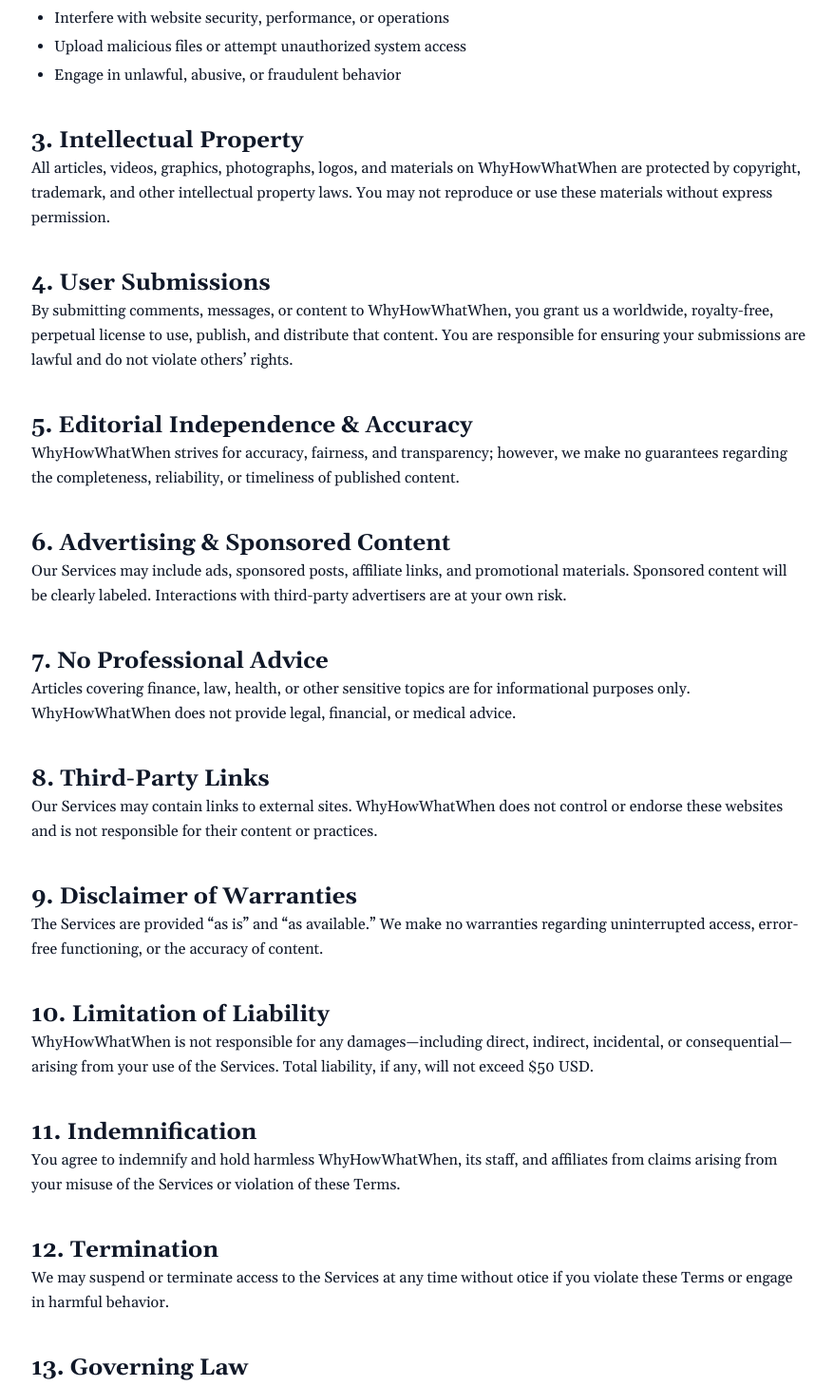
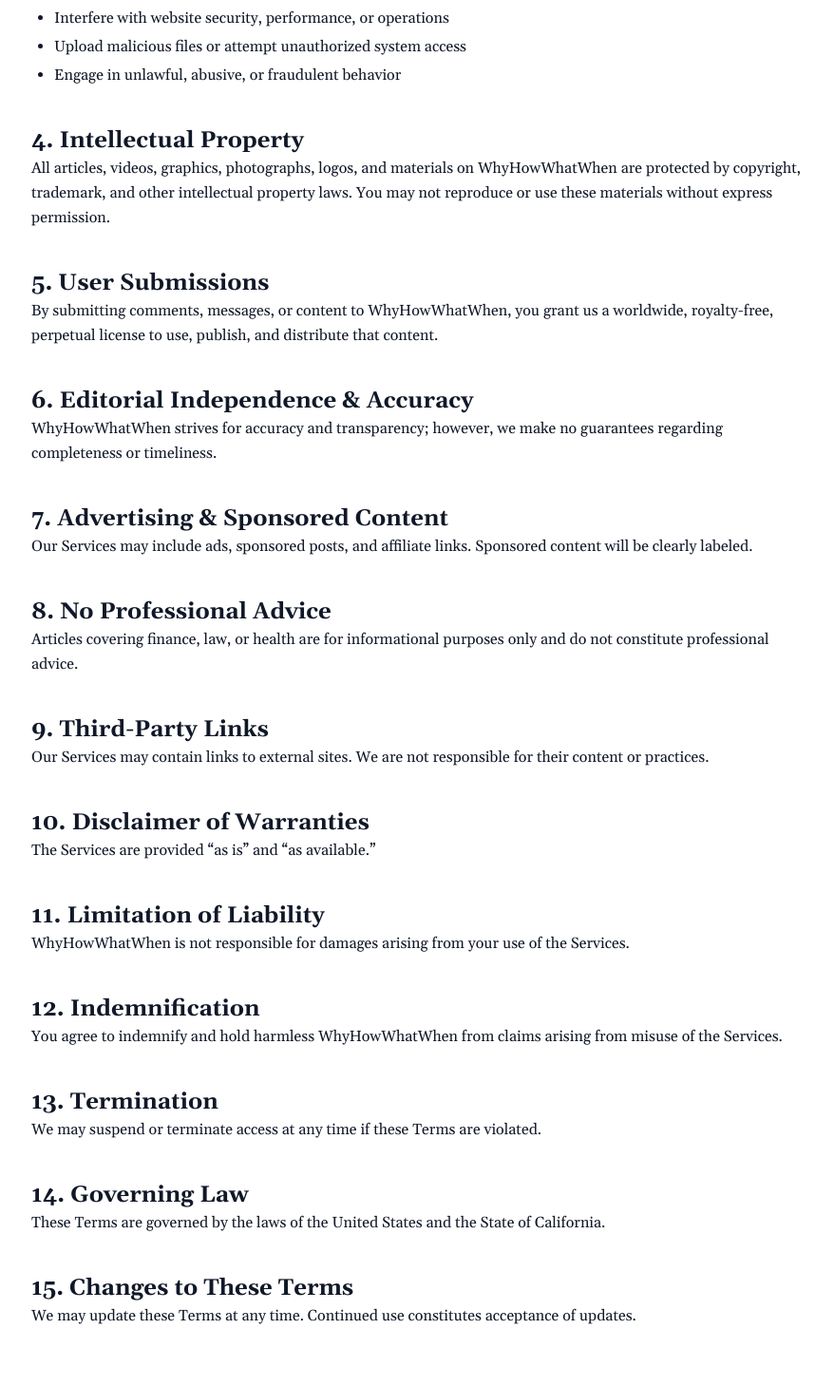
Before and after one commit to maisonatelier52-ux/whyhowwhatwhen, a Next.js app: page /terms-of-use in a window 1280 px wide. Shown: the part 787-2246 px from the top of the page at 95% size, without its empty margins (199-1077 px from the left). Built offline with nearby package versions, Linux system fonts and the light colour scheme.

Commit message:
[Fix] Update About Page, Privacy Policy, and Terms of Use

```diff
--- a/app/about/page.jsx
+++ b/app/about/page.jsx
@@ -93,24 +93,27 @@
         type="application/ld+json"
         dangerouslySetInnerHTML={{ __html: JSON.stringify(breadcrumbJsonLd) }}
       />
-      <div className="min-h-screen bg-white text-gray-900  transition-colors duration-300">
+
+      <div className="min-h-screen bg-white text-gray-900 transition-colors duration-300">
+
         {/* HERO */}
         <section className="relative w-full h-svh overflow-hidden shadow-md">
-          <div className="absolute inset-0 flex items-center justify-center px-6 text-center">
+          <div className="absolute inset-0 flex flex-col items-center justify-center px-6 text-center">
             <h1 className="text-3xl md:text-6xl font-bold leading-tight max-w-4xl">
-              Truthful reporting is the foundation
-              <br />
-              of an informed society.
+              About WhyHowWhatWhen – Independent Digital News & Journalism
             </h1>
+            <p className="mt-6 text-lg md:text-xl max-w-3xl">
+              Truthful reporting is the foundation of an informed society.
+            </p>
           </div>
         </section>
 
         {/* INTRO */}
         <section className="max-w-4xl mx-auto px-7 py-20 text-center">
           <h2 className="text-3xl md:text-4xl font-bold mb-6">
-            About WhyHowWhatWhen
+            Who We Are
           </h2>
-          <p className="text-lg leading-relaxed text-gray-700 ">
+          <p className="text-lg leading-relaxed text-gray-700">
             <strong>WhyHowWhatWhen</strong> is an independent digital news
             publication dedicated to accurate, fair, and responsible journalism.
             We focus on the stories shaping the United States—providing clarity,
@@ -121,9 +124,9 @@
         {/* MISSION */}
         <section className="max-w-6xl mx-auto px-7 py-20 grid md:grid-cols-2 gap-12 items-center">
           <div>
-            <h3 className="text-2xl md:text-3xl font-semibold mb-4">
+            <h2 className="text-2xl md:text-3xl font-semibold mb-4">
               Our Mission
-            </h3>
+            </h2>
             <p className="text-lg leading-relaxed text-gray-700">
               Our mission is to inform the public with journalism rooted in
               facts, independence, and public interest. We aim to help readers
@@ -131,7 +134,7 @@
               or political pressure.
             </p>
           </div>
-          {/* Image wrapper controls height */}
+
           <div className="relative w-full h-80">
             <Image
               src="/write.webp"
@@ -146,9 +149,9 @@
         {/* VALUES */}
         <section className="bg-white py-20 px-7">
           <div className="max-w-6xl mx-auto">
-            <h3 className="text-2xl md:text-3xl font-semibold text-center mb-14">
+            <h2 className="text-2xl md:text-3xl font-semibold text-center mb-14">
               Our Editorial Values
-            </h3>
+            </h2>
 
             <div className="grid md:grid-cols-3 gap-10">
               {[
@@ -169,8 +172,12 @@
                   key={item.title}
                   className="p-6 rounded-2xl bg-gray-50 shadow-sm"
                 >
-                  <h4 className="text-xl font-semibold mb-3">{item.title}</h4>
-                  <p className="text-gray-700 leading-relaxed">{item.text}</p>
+                  <h3 className="text-xl font-semibold mb-3">
+                    {item.title}
+                  </h3>
+                  <p className="text-gray-700 leading-relaxed">
+                    {item.text}
+                  </p>
                 </div>
               ))}
             </div>
@@ -179,13 +186,14 @@
 
         {/* COVERAGE */}
         <section className="max-w-6xl mx-auto px-7 py-20 text-center">
-          <h3 className="text-2xl md:text-3xl font-semibold mb-8">
+          <h2 className="text-2xl md:text-3xl font-semibold mb-8">
             What We Cover
-          </h3>
-          <p className="text-lg text-gray-700  leading-relaxed max-w-4xl mx-auto">
-            WhyHowWhatWhen delivers in-depth reporting across national affairs,
-            politics, business, technology, health, and world news—focusing on
-            stories that matter most to readers in the United States.
+          </h2>
+          <p className="text-lg text-gray-700 leading-relaxed max-w-4xl mx-auto">
+            <span className="font-semibold">WhyHowWhatWhen</span> delivers in-depth reporting across national affairs,
+            politics, business, technology, health, climate, investigations, and
+            world news—focusing on stories that matter most to readers in the
+            United States.
           </p>
         </section>
 
@@ -195,7 +203,7 @@
             Stay Ahead of the News
           </h2>
           <p className="text-lg max-w-2xl mx-auto text-gray-300">
-            Follow WhyHowWhatWhen for timely, accurate, and insightful reporting
+            Follow <span className="font-semibold text-white">WhyHowWhatWhen</span> for timely, accurate, and insightful reporting
             that helps you understand what’s happening—and why it matters.
           </p>
         </section>
--- a/app/terms-of-use/page.jsx
+++ b/app/terms-of-use/page.jsx
@@ -28,6 +28,7 @@
     <>
       <div className="bg-white text-gray-900">
         <article className="prose max-w-4xl mx-auto py-16 px-6 md:px-10 leading-relaxed">
+
           <h1 className="text-4xl md:text-5xl font-extrabold mb-6 text-gray-900 tracking-tight">
             Terms of Use
           </h1>
@@ -36,10 +37,7 @@
             Last Updated: February 2025
           </p>
 
-          {/* ----------------------------------------------------- */}
-          {/* INTRODUCTION */}
-          {/* ----------------------------------------------------- */}
-          <h2 className="text-2xl font-bold mt-10">Introduction</h2>
+          <h2 className="text-2xl font-bold mt-10">1. Introduction</h2>
           <p>
             Welcome to <strong>WhyHowWhatWhen</strong> (“we,” “us,” or “our”).
             By accessing or using our website, mobile site, newsletter, or any
@@ -48,10 +46,7 @@
             agree, please discontinue use of our Services immediately.
           </p>
 
-          {/* ----------------------------------------------------- */}
-          {/* ACCEPTANCE OF TERMS */}
-          {/* ----------------------------------------------------- */}
-          <h2 className="text-2xl font-bold mt-10">1. Acceptance of Terms</h2>
+          <h2 className="text-2xl font-bold mt-10">2. Acceptance of Terms</h2>
           <p>
             By accessing our Services, you confirm that you are at least 13
             years old, legally able to agree to these Terms, and using the
@@ -59,31 +54,21 @@
             constitutes acceptance of any updates made to these Terms.
           </p>
 
-          {/* ----------------------------------------------------- */}
-          {/* USE OF SERVICES */}
-          {/* ----------------------------------------------------- */}
-          <h2 className="text-2xl font-bold mt-10">2. Use of the Services</h2>
+          <h2 className="text-2xl font-bold mt-10">3. Use of the Services</h2>
           <p>
             You may use WhyHowWhatWhen for personal, non-commercial purposes.
             You agree not to:
           </p>
 
           <ul className="list-disc pl-6 space-y-1">
-            <li>
-              Reproduce, distribute, or republish content without permission
-            </li>
+            <li>Reproduce, distribute, or republish content without permission</li>
             <li>Use automated tools (bots, scrapers) to collect data</li>
             <li>Interfere with website security, performance, or operations</li>
-            <li>
-              Upload malicious files or attempt unauthorized system access
-            </li>
+            <li>Upload malicious files or attempt unauthorized system access</li>
             <li>Engage in unlawful, abusive, or fraudulent behavior</li>
           </ul>
 
-          {/* ----------------------------------------------------- */}
-          {/* INTELLECTUAL PROPERTY */}
-          {/* ----------------------------------------------------- */}
-          <h2 className="text-2xl font-bold mt-10">3. Intellectual Property</h2>
+          <h2 className="text-2xl font-bold mt-10">4. Intellectual Property</h2>
           <p>
             All articles, videos, graphics, photographs, logos, and materials on
             WhyHowWhatWhen are protected by copyright, trademark, and other
@@ -91,130 +76,72 @@
             materials without express permission.
           </p>
 
-          {/* ----------------------------------------------------- */}
-          {/* USER SUBMISSIONS */}
-          {/* ----------------------------------------------------- */}
-          <h2 className="text-2xl font-bold mt-10">4. User Submissions</h2>
+          <h2 className="text-2xl font-bold mt-10">5. User Submissions</h2>
           <p>
             By submitting comments, messages, or content to WhyHowWhatWhen, you
             grant us a worldwide, royalty-free, perpetual license to use,
-            publish, and distribute that content. You are responsible for
-            ensuring your submissions are lawful and do not violate others’
-            rights.
+            publish, and distribute that content.
           </p>
 
-          {/* ----------------------------------------------------- */}
-          {/* EDITORIAL ACCURACY */}
-          {/* ----------------------------------------------------- */}
-          <h2 className="text-2xl font-bold mt-10">
-            5. Editorial Independence & Accuracy
-          </h2>
+          <h2 className="text-2xl font-bold mt-10">6. Editorial Independence & Accuracy</h2>
           <p>
-            WhyHowWhatWhen strives for accuracy, fairness, and transparency;
-            however, we make no guarantees regarding the completeness,
-            reliability, or timeliness of published content.
+            WhyHowWhatWhen strives for accuracy and transparency; however,
+            we make no guarantees regarding completeness or timeliness.
           </p>
 
-          {/* ----------------------------------------------------- */}
-          {/* ADVERTISING */}
-          {/* ----------------------------------------------------- */}
-          <h2 className="text-2xl font-bold mt-10">
-            6. Advertising & Sponsored Content
-          </h2>
+          <h2 className="text-2xl font-bold mt-10">7. Advertising & Sponsored Content</h2>
           <p>
-            Our Services may include ads, sponsored posts, affiliate links, and
-            promotional materials. Sponsored content will be clearly labeled.
-            Interactions with third-party advertisers are at your own risk.
+            Our Services may include ads, sponsored posts, and affiliate links.
+            Sponsored content will be clearly labeled.
           </p>
 
-          {/* ----------------------------------------------------- */}
-          {/* NO PROFESSIONAL ADVICE */}
-          {/* ----------------------------------------------------- */}
-          <h2 className="text-2xl font-bold mt-10">
-            7. No Professional Advice
-          </h2>
+          <h2 className="text-2xl font-bold mt-10">8. No Professional Advice</h2>
           <p>
-            Articles covering finance, law, health, or other sensitive topics
-            are for informational purposes only. WhyHowWhatWhen does not provide
-            legal, financial, or medical advice.
+            Articles covering finance, law, or health are for informational
+            purposes only and do not constitute professional advice.
           </p>
 
-          {/* ----------------------------------------------------- */}
-          {/* THIRD-PARTY LINKS */}
-          {/* ----------------------------------------------------- */}
-          <h2 className="text-2xl font-bold mt-10">8. Third-Party Links</h2>
+          <h2 className="text-2xl font-bold mt-10">9. Third-Party Links</h2>
           <p>
-            Our Services may contain links to external sites. WhyHowWhatWhen
-            does not control or endorse these websites and is not responsible
-            for their content or practices.
+            Our Services may contain links to external sites.
+            We are not responsible for their content or practices.
           </p>
 
-          {/* ----------------------------------------------------- */}
-          {/* DISCLAIMER */}
-          {/* ----------------------------------------------------- */}
-          <h2 className="text-2xl font-bold mt-10">
-            9. Disclaimer of Warranties
-          </h2>
+          <h2 className="text-2xl font-bold mt-10">10. Disclaimer of Warranties</h2>
           <p>
-            The Services are provided “as is” and “as available.” We make no
-            warranties regarding uninterrupted access, error-free functioning,
-            or the accuracy of content.
+            The Services are provided “as is” and “as available.”
           </p>
 
-          {/* ----------------------------------------------------- */}
-          {/* LIABILITY */}
-          {/* ----------------------------------------------------- */}
-          <h2 className="text-2xl font-bold mt-10">
-            10. Limitation of Liability
-          </h2>
+          <h2 className="text-2xl font-bold mt-10">11. Limitation of Liability</h2>
           <p>
-            WhyHowWhatWhen is not responsible for any damages—including direct,
-            indirect, incidental, or consequential—arising from your use of the
-            Services. Total liability, if any, will not exceed $50 USD.
+            WhyHowWhatWhen is not responsible for damages arising
+            from your use of the Services.
           </p>
 
-          {/* ----------------------------------------------------- */}
-          {/* INDEMNIFICATION */}
-          {/* ----------------------------------------------------- */}
-          <h2 className="text-2xl font-bold mt-10">11. Indemnification</h2>
+          <h2 className="text-2xl font-bold mt-10">12. Indemnification</h2>
           <p>
-            You agree to indemnify and hold harmless WhyHowWhatWhen, its staff,
-            and affiliates from claims arising from your misuse of the Services
-            or violation of these Terms.
+            You agree to indemnify and hold harmless WhyHowWhatWhen
+            from claims arising from misuse of the Services.
           </p>
 
-          {/* ----------------------------------------------------- */}
-          {/* TERMINATION */}
-          {/* ----------------------------------------------------- */}
-          <h2 className="text-2xl font-bold mt-10">12. Termination</h2>
+          <h2 className="text-2xl font-bold mt-10">13. Termination</h2>
           <p>
-            We may suspend or terminate access to the Services at any time
-            without otice if you violate these Terms or engage in harmful
-            behavior.
+            We may suspend or terminate access at any time if these
+            Terms are violated.
           </p>
 
-          {/* ----------------------------------------------------- */}
-          {/* GOVERNING LAW */}
-          {/* ----------------------------------------------------- */}
-          <h2 className="text-2xl font-bold mt-10">13. Governing Law</h2>
+          <h2 className="text-2xl font-bold mt-10">14. Governing Law</h2>
           <p>
-            These Terms are governed by the laws of the United States and the
-            State of California. Any disputes will be resolved in courts located
-            within California.
+            These Terms are governed by the laws of the United States
+            and the State of California.
           </p>
 
-          {/* ----------------------------------------------------- */}
-          {/* CHANGES */}
-          {/* ----------------------------------------------------- */}
-          <h2 className="text-2xl font-bold mt-10">
-            14. Changes to These Terms
-          </h2>
+          <h2 className="text-2xl font-bold mt-10">15. Changes to These Terms</h2>
           <p>
-            WhyHowWhatWhen may update or modify these Terms at any time. The
-            updated version will be posted on this page with a revised “Last
-            Updated” date. Continued use of the platform constitutes acceptance
-            of the changes.
+            We may update these Terms at any time. Continued use
+            constitutes acceptance of updates.
           </p>
+
         </article>
       </div>
       {/* ===== JSON-LD STRUCTURED DATA ===== */}
```
Also changed, not shown: app/privacy-policy/page.jsx (+17 -18 lines).
